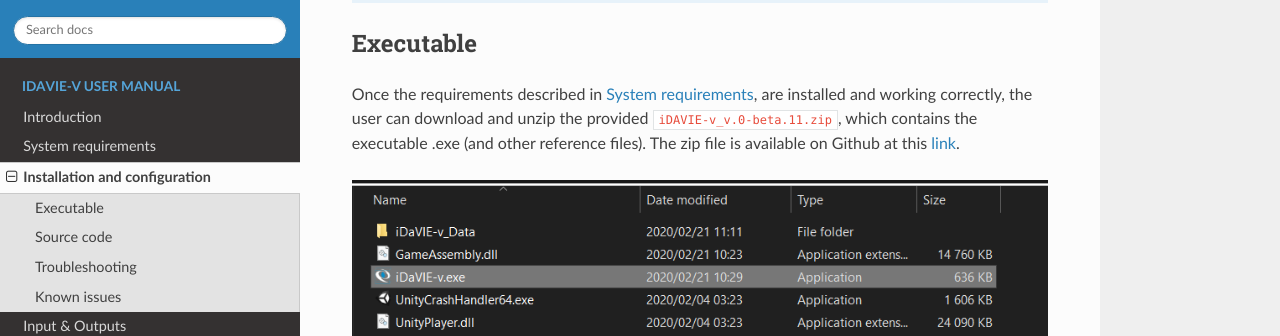
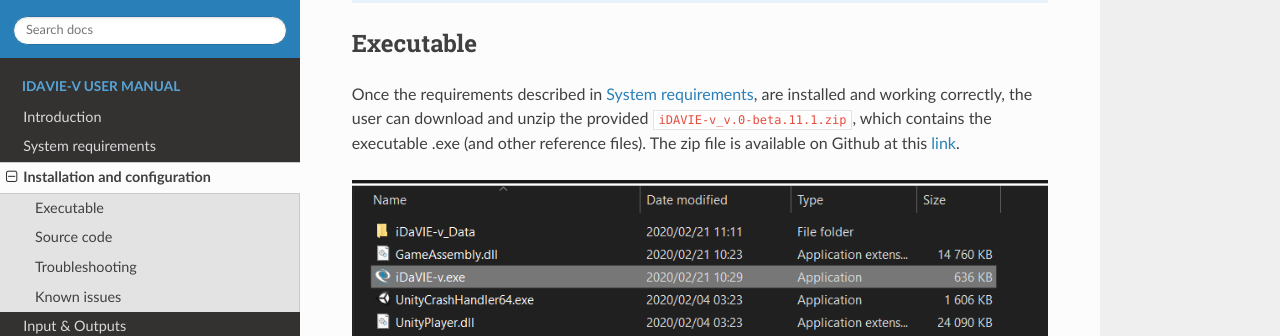
Before and after one commit to vdhulst/idavie_docs, a Sphinx documentation site: the page built from docs/source/installation_and_configuration.rst, in a window 1280 px wide and 900 px high. Shown: the part 282-618 px from the top of the window. Built offline with Sphinx 7.4.7 and the Read the Docs theme 2.0.0, drawn with Linux system fonts in a browser that asks for light colours.

Commit message:
Update installation_and_configuration.rst

```diff
--- a/docs/source/installation_and_configuration.rst
+++ b/docs/source/installation_and_configuration.rst
@@ -6,7 +6,7 @@
 
 Executable
 -----------
-Once the requirements described in :ref:`requirements`, are installed and working correctly, the user can download and unzip the provided :literal:`iDAVIE-v_v.0-beta.11.zip`, which contains the executable .exe (and other reference files). The zip file is available on Github at this `link <https://github.com/idia-astro/idavie_releases/releases/download/v1.0-beta.10/iDaVIE-v_v1.0-beta.11.zip>`_.
+Once the requirements described in :ref:`requirements`, are installed and working correctly, the user can download and unzip the provided :literal:`iDAVIE-v_v.0-beta.11.1.zip`, which contains the executable .exe (and other reference files). The zip file is available on Github at this `link <https://github.com/idia-astro/idavie_releases/releases/download/v1.0-beta.11.1/iDaVIE-v_v1.0-beta.11.1.zip>`_.
 
 .. raw:: html
 
```
